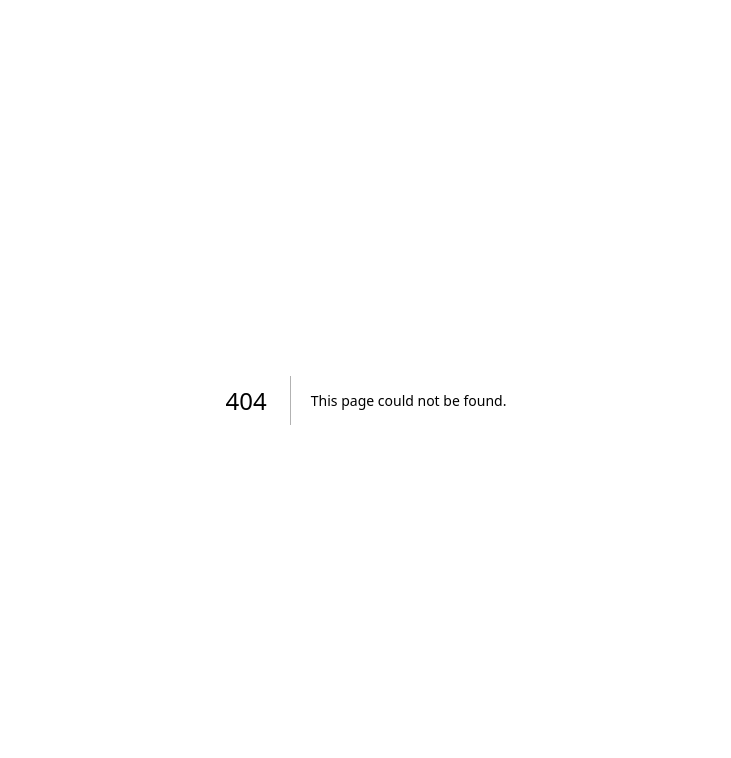
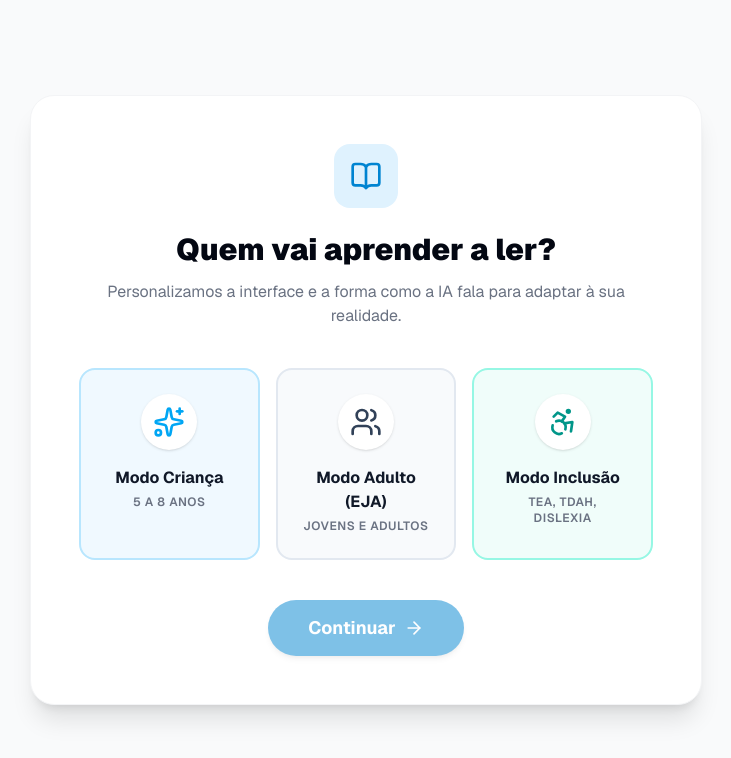
Before and after one commit to evilkobayashi/alfabetiza-ai, a Next.js app in the folder frontend/: page /onboarding in a window 1280 px wide. Before the commit this address had no page. Shown: the top 758 px of the page, without its empty margins (274-1005 px from the left). Built offline with nearby package versions, Linux system fonts and the light colour scheme; no server answers.

Commit message:
feat(auth): conecta Supabase Auth, tela de onboarding e schema de banco de dados

```diff
--- a/frontend/package.json
+++ b/frontend/package.json
@@ -9,6 +9,8 @@
     "lint": "eslint"
   },
   "dependencies": {
+    "@supabase/ssr": "^0.12.7",
+    "@supabase/supabase-js": "^2.116.0",
     "framer-motion": "^13.2.0",
     "lucide-react": "^1.45.0",
     "next": "16.3.5",
--- /dev/null
+++ b/frontend/src/app/auth/callback/route.ts
@@ -0,0 +1,46 @@
+import { createServerClient, type CookieOptions } from '@supabase/ssr'
+import { cookies } from 'next/headers'
+import { NextResponse } from 'next/server'
+
+export async function GET(request: Request) {
+  const { searchParams, origin } = new URL(request.url)
+  const code = searchParams.get('code')
+  // if "next" is in param, use it as the redirect URL
+  const next = searchParams.get('next') ?? '/onboarding'
+
+  if (code) {
+    const cookieStore = await cookies()
+    const supabase = createServerClient(
+      process.env.NEXT_PUBLIC_SUPABASE_URL!,
+      process.env.NEXT_PUBLIC_SUPABASE_ANON_KEY!,
+      {
+        cookies: {
+          get(name: string) {
+            return cookieStore.get(name)?.value
+          },
+          set(name: string, value: string, options: CookieOptions) {
+            cookieStore.set({ name, value, ...options })
+          },
+          remove(name: string, options: CookieOptions) {
+            cookieStore.delete({ name, ...options })
+          },
+        },
+      }
+    )
+    const { error } = await supabase.auth.exchangeCodeForSession(code)
+    if (!error) {
+      // Before redirecting, check if user already has a profile to skip onboarding
+      const { data: { user } } = await supabase.auth.getUser()
+      if (user) {
+        const { data: profile } = await supabase.schema('alfabetiza_ai').from('profiles').select('id, perfil').eq('id', user.id).single()
+        if (profile?.perfil) {
+           return NextResponse.redirect(`${origin}/sala?perfil=${profile.perfil}`)
+        }
+      }
+      return NextResponse.redirect(`${origin}${next}`)
+    }
+  }
+
+  // return the user to an error page with instructions
+  return NextResponse.redirect(`${origin}/login?error=true`)
+}
--- a/frontend/src/app/login/page.tsx
+++ b/frontend/src/app/login/page.tsx
@@ -2,9 +2,13 @@
 
 import { useState } from 'react'
 import Link from 'next/link'
+import { useRouter } from 'next/navigation'
 import { BookOpen, Mail, Lock, ArrowLeft, Eye, EyeOff } from 'lucide-react'
+import { createClient } from '@/utils/supabase/client'
 
 export default function LoginPage() {
+  const router = useRouter()
+  const supabase = createClient()
   const [email, setEmail] = useState('')
   const [password, setPassword] = useState('')
   const [showPassword, setShowPassword] = useState(false)
@@ -12,14 +16,32 @@ export default function LoginPage() {
   const [message, setMessage] = useState({ text: '', type: '' })
 
   async function handleGoogleSignIn() {
-    // TODO (Gemini): Conectar ao Supabase Auth signInWithOAuth({ provider: 'google' })
-    setMessage({ text: 'Integração Google será conectada pelo backend.', type: 'info' })
+    setLoading(true)
+    const { error } = await supabase.auth.signInWithOAuth({
+      provider: 'google',
+      options: {
+        redirectTo: `${window.location.origin}/auth/callback`,
+      }
+    })
+    if (error) {
+      setMessage({ text: error.message, type: 'error' })
+      setLoading(false)
+    }
   }
 
   async function handleSubmit(e: React.FormEvent) {
     e.preventDefault()
-    // TODO (Gemini): Conectar ao Supabase Auth signInWithPassword({ email, password })
-    setMessage({ text: 'Autenticação será conectada pelo backend.', type: 'info' })
+    setLoading(true)
+    setMessage({ text: '', type: '' })
+
+    const { error } = await supabase.auth.signInWithPassword({ email, password })
+
+    if (error) {
+      setMessage({ text: error.message, type: 'error' })
+      setLoading(false)
+    } else {
+      router.push('/sala')
+    }
   }
 
   return (
--- /dev/null
+++ b/frontend/src/app/onboarding/page.tsx
@@ -0,0 +1,101 @@
+'use client'
+
+import { useState } from 'react'
+import { useRouter } from 'next/navigation'
+import { createClient } from '@/utils/supabase/client'
+import { Sparkles, Users, Accessibility, ArrowRight, BookOpen } from 'lucide-react'
+
+export default function OnboardingPage() {
+  const router = useRouter()
+  const supabase = createClient()
+  const [loading, setLoading] = useState(false)
+  const [selectedProfile, setSelectedProfile] = useState<string | null>(null)
+
+  const profiles = [
+    {
+      id: 'KIDS',
+      title: 'Modo Criança',
+      subtitle: '5 a 8 anos',
+      icon: <Sparkles className="w-8 h-8 text-sky-500" />,
+      color: 'border-sky-200 hover:border-sky-500 bg-sky-50',
+      activeColor: 'border-sky-500 ring-2 ring-sky-500 bg-sky-100',
+    },
+    {
+      id: 'EJA',
+      title: 'Modo Adulto (EJA)',
+      subtitle: 'Jovens e adultos',
+      icon: <Users className="w-8 h-8 text-slate-700" />,
+      color: 'border-slate-200 hover:border-slate-500 bg-slate-50',
+      activeColor: 'border-slate-500 ring-2 ring-slate-500 bg-slate-200',
+    },
+    {
+      id: 'PCD',
+      title: 'Modo Inclusão',
+      subtitle: 'TEA, TDAH, Dislexia',
+      icon: <Accessibility className="w-8 h-8 text-teal-600" />,
+      color: 'border-teal-200 hover:border-teal-500 bg-teal-50',
+      activeColor: 'border-teal-500 ring-2 ring-teal-500 bg-teal-100',
+    }
+  ]
+
+  async function handleFinish() {
+    if (!selectedProfile) return
+    setLoading(true)
+
+    // Get current user
+    const { data: { user } } = await supabase.auth.getUser()
+
+    if (user) {
+      // Create profile in DB
+      await supabase
+        .schema('alfabetiza_ai')
+        .from('profiles')
+        .upsert({
+          id: user.id,
+          perfil: selectedProfile
+        })
+    }
+
+    // Redirect to app
+    router.push('/sala?perfil=' + selectedProfile)
+  }
+
+  return (
+    <div className="min-h-screen flex flex-col items-center justify-center p-6 bg-gray-50 font-sans">
+      <div className="w-full max-w-2xl bg-white rounded-3xl p-8 sm:p-12 shadow-xl border border-gray-100 text-center">
+
+        <div className="w-16 h-16 bg-sky-100 rounded-2xl flex items-center justify-center mx-auto mb-6 text-sky-600">
+          <BookOpen className="w-8 h-8" />
+        </div>
+
+        <h1 className="text-3xl font-black text-gray-950 mb-3">Quem vai aprender a ler?</h1>
+        <p className="text-gray-500 mb-10">Personalizamos a interface e a forma como a IA fala para adaptar à sua realidade.</p>
+
+        <div className="grid grid-cols-1 sm:grid-cols-3 gap-4 mb-10 text-left">
+          {profiles.map((p) => (
+            <button
+              key={p.id}
+              onClick={() => setSelectedProfile(p.id)}
+              className={`p-6 rounded-2xl border-2 transition-all flex flex-col items-center text-center ${selectedProfile === p.id ? p.activeColor : p.color}`}
+            >
+              <div className="bg-white p-3 rounded-full shadow-sm mb-4">
+                {p.icon}
+              </div>
+              <h3 className="font-bold text-gray-900 mb-1">{p.title}</h3>
+              <p className="text-xs font-semibold text-gray-500 uppercase tracking-wider">{p.subtitle}</p>
+            </button>
+          ))}
+        </div>
+
+        <button
+          onClick={handleFinish}
+          disabled={!selectedProfile || loading}
+          className="w-full sm:w-auto px-10 h-14 rounded-full bg-sky-600 hover:bg-sky-700 text-white font-bold text-lg shadow-md transition-all flex items-center justify-center mx-auto gap-2 disabled:opacity-50 disabled:cursor-not-allowed"
+        >
+          {loading ? 'Preparando Sala...' : 'Continuar'} <ArrowRight className="w-5 h-5" />
+        </button>
+
+      </div>
+    </div>
+  )
+}
--- a/frontend/src/app/sala/page.tsx
+++ b/frontend/src/app/sala/page.tsx
@@ -1,13 +1,22 @@
 "use client";
 
-import { useState } from "react";
+import { useState, useEffect, Suspense } from "react";
+import { useSearchParams } from "next/navigation";
 import VoiceRecorder from "@/components/VoiceRecorder";
 import { Smile, Brain, BookOpen } from "lucide-react";
 
 type Profile = "KIDS" | "PCD" | "EJA";
 
-export default function Home() {
-  const [profile, setProfile] = useState<Profile>("KIDS");
+function SalaContent() {
+  const searchParams = useSearchParams();
+  const queryProfile = searchParams.get('perfil') as Profile;
+  const [profile, setProfile] = useState<Profile>(queryProfile || "KIDS");
+
+  useEffect(() => {
+    if (queryProfile) {
+      setProfile(queryProfile);
+    }
+  }, [queryProfile]);
 
   // THEME 1: Crianças (5-8 anos) - Lúdico, cores vibrantes, fontes gordinhas
   const KidsTheme = () => (
@@ -109,3 +118,12 @@ export default function Home() {
     </main>
   );
 }
+
+
+export default function Home() {
+  return (
+    <Suspense fallback={<div className="min-h-screen flex items-center justify-center bg-gray-50 text-sky-600">Carregando Sala...</div>}>
+      <SalaContent />
+    </Suspense>
+  )
+}
--- a/frontend/src/app/signup/page.tsx
+++ b/frontend/src/app/signup/page.tsx
@@ -2,9 +2,13 @@
 
 import { useState } from 'react'
 import Link from 'next/link'
+import { useRouter } from 'next/navigation'
 import { BookOpen, Mail, Lock, User, ArrowLeft, Eye, EyeOff } from 'lucide-react'
+import { createClient } from '@/utils/supabase/client'
 
 export default function SignupPage() {
+  const router = useRouter()
+  const supabase = createClient()
   const [name, setName] = useState('')
   const [email, setEmail] = useState('')
   const [password, setPassword] = useState('')
@@ -13,15 +17,36 @@ export default function SignupPage() {
   const [message, setMessage] = useState({ text: '', type: '' })
 
   async function handleGoogleSignUp() {
-    // TODO (Gemini): Conectar ao Supabase Auth signInWithOAuth({ provider: 'google' })
-    setMessage({ text: 'Integração Google será conectada pelo backend.', type: 'info' })
+    setLoading(true)
+    const { error } = await supabase.auth.signInWithOAuth({
+      provider: 'google',
+      options: {
+        redirectTo: `${window.location.origin}/auth/callback`, // Callback will handle redirect to onboarding if needed
+      }
+    })
+    if (error) {
+      setMessage({ text: error.message, type: 'error' })
+      setLoading(false)
+    }
   }
 
   async function handleSubmit(e: React.FormEvent) {
     e.preventDefault()
-    // TODO (Gemini): Conectar ao Supabase Auth signUp({ email, password, options: { data: { full_name: name } } })
-    // TODO (Gemini): Após signup, redirecionar para tela de Onboarding que pergunta a IDADE para definir perfil (KIDS/EJA/PCD)
-    setMessage({ text: 'Cadastro será conectado pelo backend.', type: 'info' })
+    setLoading(true)
+    setMessage({ text: '', type: '' })
+
+    const { error } = await supabase.auth.signUp({
+      email,
+      password,
+      options: { data: { full_name: name } }
+    })
+
+    if (error) {
+      setMessage({ text: error.message, type: 'error' })
+      setLoading(false)
+    } else {
+      router.push('/onboarding')
+    }
   }
 
   return (
--- /dev/null
+++ b/frontend/src/utils/supabase/client.ts
@@ -0,0 +1,8 @@
+import { createBrowserClient } from '@supabase/ssr'
+
+export function createClient() {
+  return createBrowserClient(
+    process.env.NEXT_PUBLIC_SUPABASE_URL!,
+    process.env.NEXT_PUBLIC_SUPABASE_ANON_KEY!
+  )
+}
```
Also changed, not shown: 2 other files (tests, documents, lock files or other folders).
